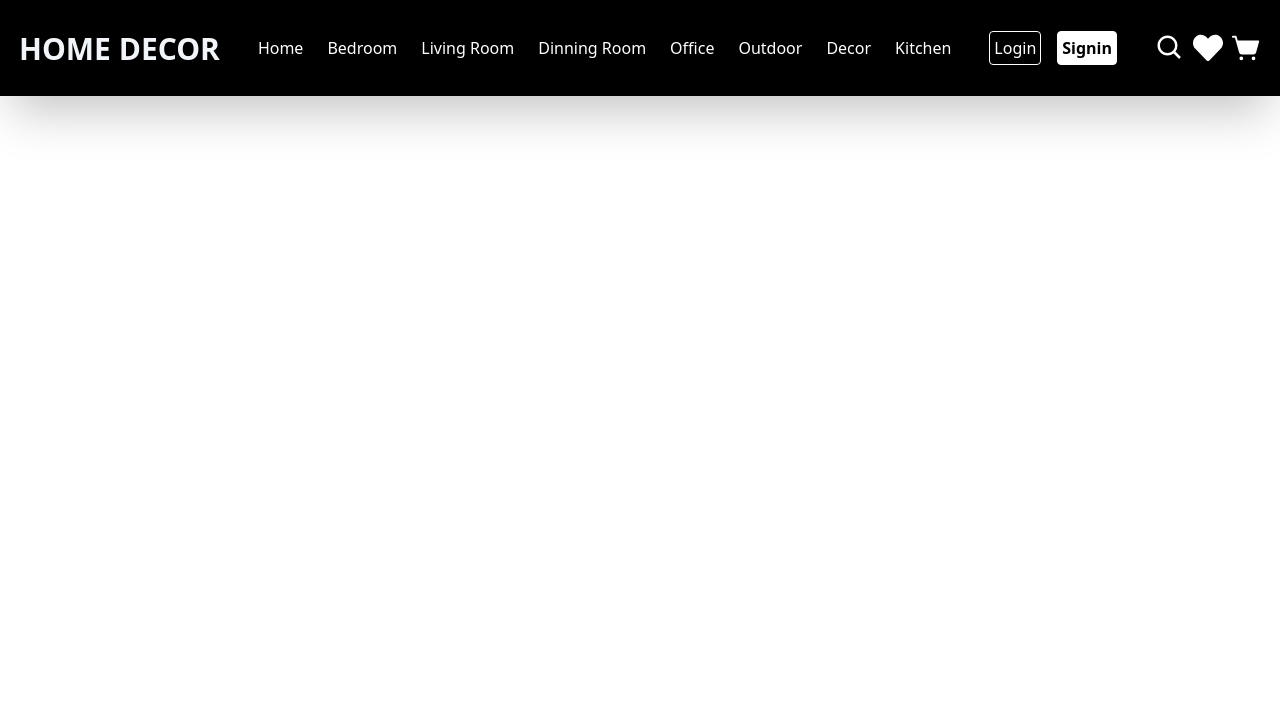
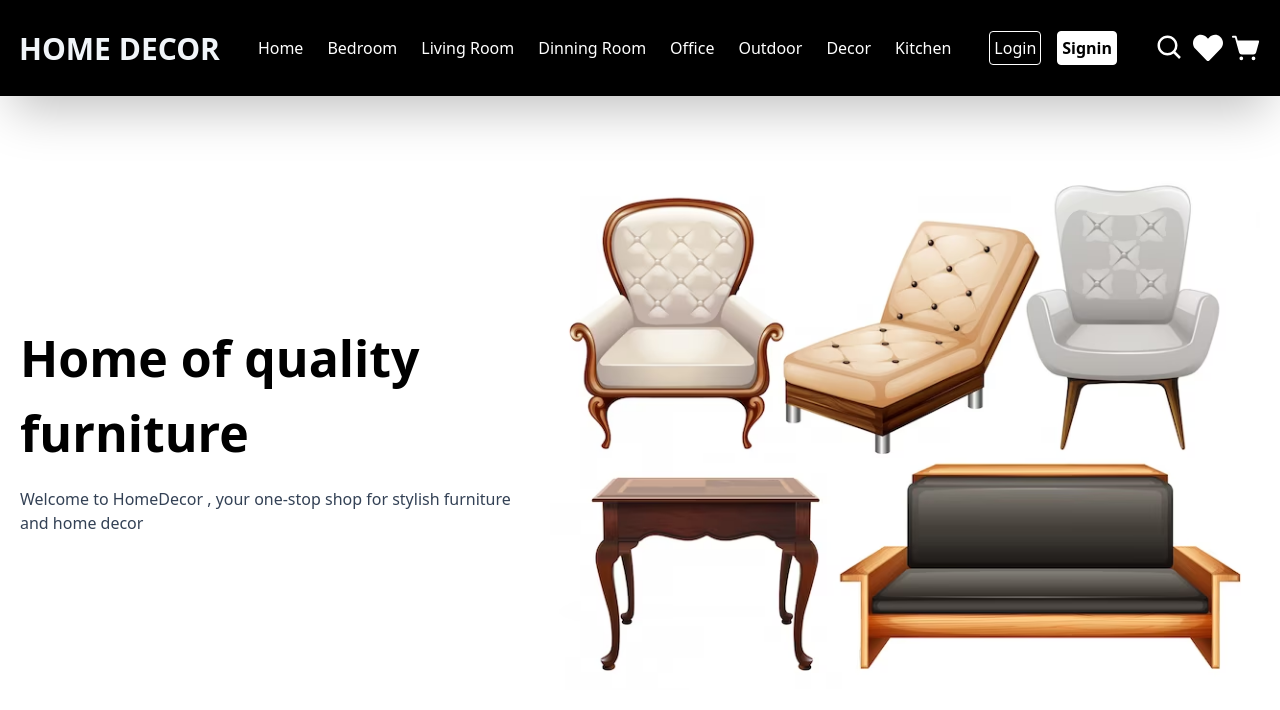
Before and after one commit to Noman7373/HOME-DECOR, a React (Vite) app: page / in a window 1280 px wide. Shown: the top 710 px of the page. Built offline with nearby package versions, Linux system fonts and the light colour scheme.

Commit message:
working on main page

```diff
--- a/src/components/Main.jsx
+++ b/src/components/Main.jsx
@@ -4,7 +4,22 @@ import mainImage from "../assets/furniture1.avif";
 const Main = () => {
   return (
     <>
-
+      <div className="px-[20px] overflow-x-hidden pt-[20px] pb-[30px]">
+        <div className="flex flex-col my-[50px] gap-[30px] justify-around md:flex-row items-center">
+          <div className="flex flex-col gap-4 max-w-[500px]">
+            <h1 className="text-[30px] md:text-[50px] font-bold">
+              Home of quality furniture
+            </h1>
+            <p className="text-slate-700">
+              Welcome to HomeDecor , your one-stop shop for stylish furniture
+              and home decor
+            </p>
+          </div>
+          <div>
+            <img src={mainImage} alt="" />
+          </div>
+        </div>
+      </div>
     </>
   );
 };
```
